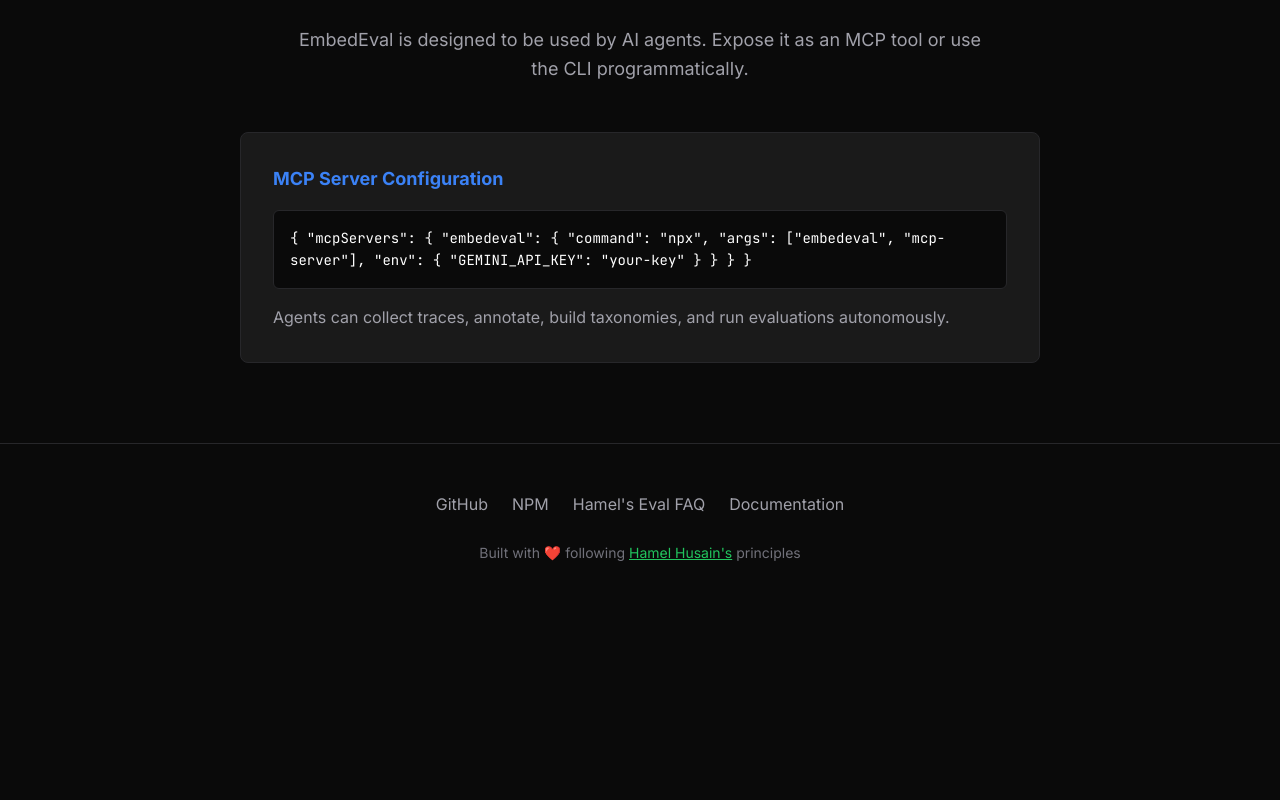
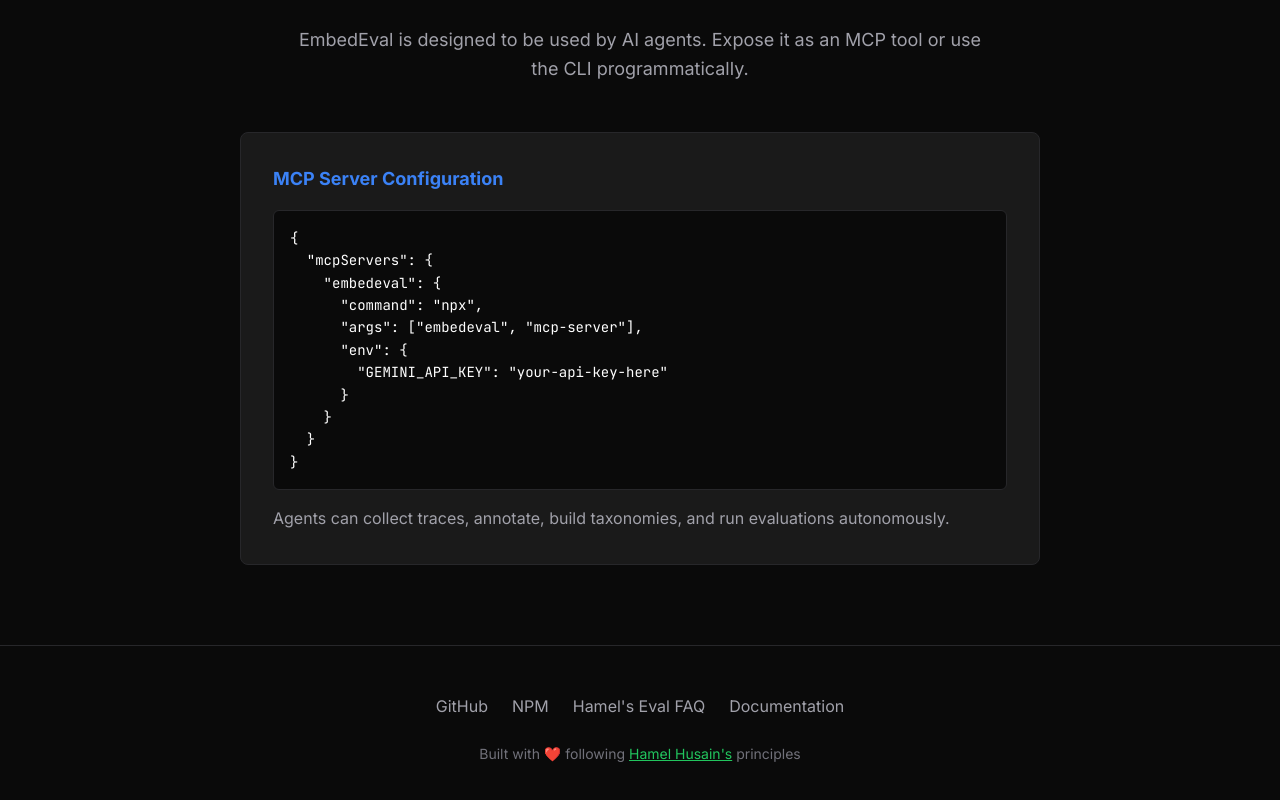
Before and after one commit to Algiras/embedeval, a website: page docs/index.html in a window 1280 px wide. Shown: the part 5538-6338 px from the top of the page. Before the commit the page ends 6150 px from the top, so only its background shows below. Drawn offline with nearby package versions, Linux system fonts and the light colour scheme.

Commit message:
fix: fix GitHub Pages links and JSON formatting
- Fixed broken docs link in footer (was ./docs, now points to LLM.md)
- Fixed JSON formatting in MCP example with proper indentation
- Added monospace font and whitespace pre to JSON code blocks

```diff
--- a/docs/index.html
+++ b/docs/index.html
@@ -886,19 +886,17 @@
 
             <div class="mcp-example">
                 <h4>MCP Server Configuration</h4>
-                <div class="code-block">
-{
+                <div class="code-block" style="font-family: 'JetBrains Mono', monospace; white-space: pre;">{
   "mcpServers": {
     "embedeval": {
       "command": "npx",
       "args": ["embedeval", "mcp-server"],
       "env": {
-        "GEMINI_API_KEY": "your-key"
+        "GEMINI_API_KEY": "your-api-key-here"
       }
     }
   }
-}
-                </div>
+}</div>
                 <p style="margin-top: 16px; color: var(--text-secondary);">
                     Agents can collect traces, annotate, build taxonomies, and run evaluations autonomously.
                 </p>
@@ -912,7 +910,7 @@
                 <a href="https://github.com/Algiras/embedeval" target="_blank">GitHub</a>
                 <a href="https://www.npmjs.com/package/embedeval" target="_blank">NPM</a>
                 <a href="https://hamel.dev/blog/posts/evals-faq/" target="_blank">Hamel's Eval FAQ</a>
-                <a href="./docs" target="_blank">Documentation</a>
+                <a href="https://github.com/Algiras/embedeval/blob/main/LLM.md" target="_blank">Documentation</a>
             </div>
             <p class="footer-copy">
                 Built with ❤️ following <a href="https://hamel.dev" target="_blank" style="color: var(--accent-primary);">Hamel Husain's</a> principles
```
